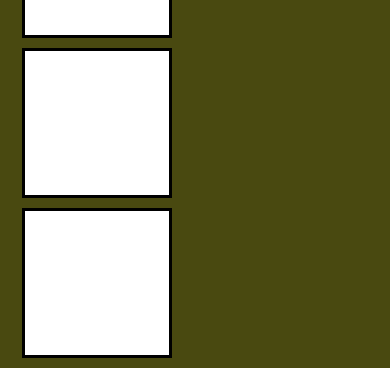
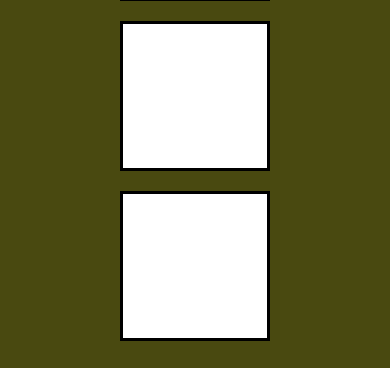
Before and after one commit to ANDREWAHN-UK/50Projects-in-PHP, a PHP site: page /Project21/project21.php in a window 390 px wide. Shown: the part 512-880 px from the top of the page. After the commit the page ends 853 px from the top, so only its background shows below. Run offline with PHP 8.4, Linux system fonts and the light colour scheme.

Commit message:
adjust styles

```diff
--- a/Base/baseStyle.css
+++ b/Base/baseStyle.css
@@ -26,7 +26,6 @@ body {
     left: 20%;
     width: 60% !important;
     background-color: rgba(255, 255, 255, 0);
-    ;
 }
 
 .intro-text {
@@ -41,7 +40,7 @@ body {
     width: 500px;
 }
 
-/* these next 2 bits are to get the buttons in the cards always at the bottom of the carc */
+/* these next 2 bits are to get the buttons in the cards always at the bottom of the card */
 .btn {
     margin-top: auto;
 }
@@ -57,7 +56,7 @@ body {
         position: fixed;
         top: 0;
         left: 0;
-        width: 100vw;
+        width: 100vw!important;
     }
 
     img {
--- a/Project21/project21.css
+++ b/Project21/project21.css
@@ -10,12 +10,33 @@ body {
     font-family: 'Roboto', sans-serif;
     margin: 0;
     display: flex;
-    flex-direction: row;
     align-items: center;
     justify-content: center;
     height: 100vh;
     overflow: hidden;
     color: white;
+}
+
+.introspace {
+    display: none;
+}
+
+.container-1 {
+    display: flex;
+    align-items: center;
+    flex-direction: column;
+    justify-content: center;
+    width: 100%;
+    margin: auto;
+}
+
+
+.container-2 {
+    display: flex;
+    align-items: center;
+    justify-content: center;
+    width: 100%;
+    margin: auto;
 }
 
 .empty {
@@ -43,8 +64,19 @@ body {
     border: solid 5px #ccc;
 }
 
-@media(max-width: 800px) {
-    body {
+@media(max-width: 560px) {
+    .container-2 {
         flex-direction: column;
     }
+
+    .empty:nth-of-type(4),
+    .empty:nth-of-type(5),
+    .empty:nth-of-type(6) {
+        display: none;
+    }
+
+    .intro-space {
+        display: block;
+        height: 250px;
+    }
 }
--- a/Project21/project21.php
+++ b/Project21/project21.php
@@ -20,26 +20,33 @@
 <body>
     <?php include '../Base/header.php'; ?>
 
-    <div class="container mt-5 mb-5 container-1">
-        <div class="row gy-5">
-            <div class="col-lg-6 mx-auto  ">
+    <div class="container mt-5 mb-5 ">
 
+    <p class="intro-space">
+        <!-- This intro space is needed to push the below image down properly -->
+    </p>
+
+        <div class="row">
+            <div class="col-lg-12  container-1">
                 <h1>Project 21 - Drag and Drop</h1>
                 <p>Click on the image to drag it from one box and drop it into another</p>
+            </div>
 
         </div>
+
+
+        <div class="row">
+            <div class="col-lg-12 container-2">
+                <div class="empty">
+                    <div class="fill" draggable="true"></div>
                 </div>
-        <div class="row gy-5">
-            <div class="col-lg-6 mx-auto  ">
-
-          <div class="empty"><div class="fill" draggable="true"></div></div>
                 <div class="empty"></div>
                 <div class="empty"></div>
                 <div class="empty"></div>
                 <div class="empty"></div>
-
             </div>
         </div>
+
 
     </div>
 
@@ -47,7 +54,6 @@
         integrity="sha384-C6RzsynM9kWDrMNeT87bh95OGNyZPhcTNXj1NW7RuBCsyN/o0jlpcV8Qyq46cDfL"
         crossorigin="anonymous"></script>
 
-
 </body>
 <script src="./project21.js"></script>
 
```
Lines whose indentation alone changed are shown as unchanged.
